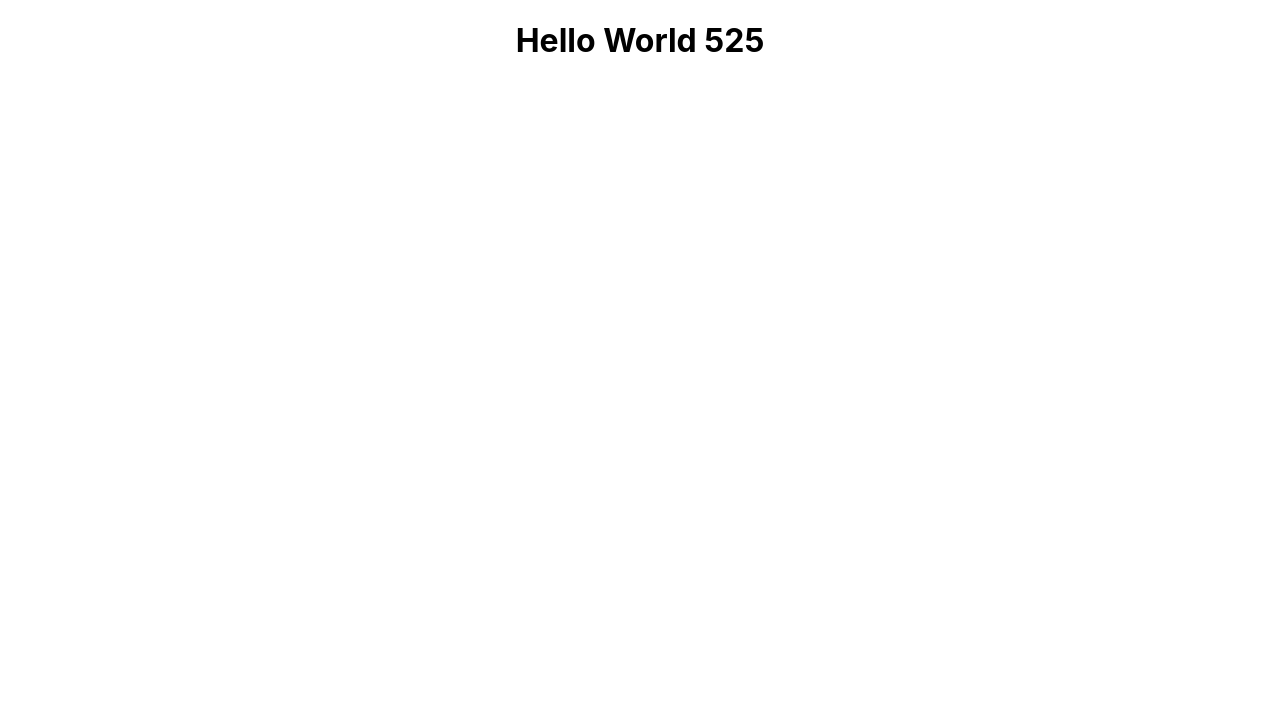
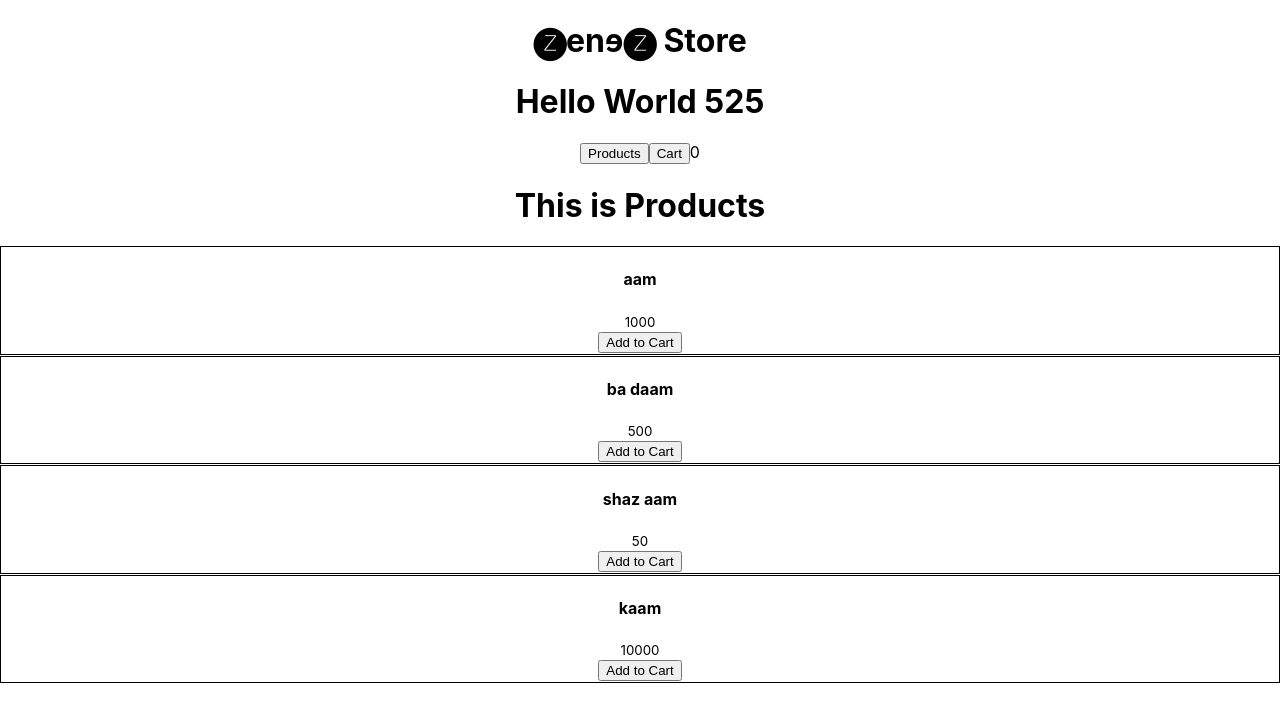
Before and after one commit to Arun-Tiwary/My-e-com, a React (Create React App) app: page / in a window 1280 px wide. Shown: the top 722 px of the page. Built offline with nearby package versions, Linux system fonts and the light colour scheme.

Commit message:
featue
Added a few components
cart context

```diff
--- a/public/index.html
+++ b/public/index.html
@@ -24,7 +24,7 @@
       work correctly both with client-side routing and a non-root public URL.
       Learn how to configure a non-root public URL by running `npm run build`.
     -->
-    <title>React App</title>
+    <title>🅉enɘ🅉</title>
   </head>
   <body>
     <noscript>You need to enable JavaScript to run this app.</noscript>
--- a/src/App.js
+++ b/src/App.js
@@ -1,10 +1,30 @@
 
+import { useState } from 'react';
 import './App.css';
+import { ProductListing } from './Components/product-listing';
+import { Cart } from './Components/cart';
+import { useCart } from './Context/cart-contxt';
+import {CartHeader} from "./Components/cart-header"
+
 
 function App() {
+
+  const {test,} = useCart();
+
+  const [route,setRoute] = useState("products")
   return (
     <div className="App">
+      <h1>🅩enɘ🅩 Store</h1>
       <h1>Hello World 525</h1>
+
+      {test}
+      <button onClick = {() =>setRoute("products")}> Products</button>
+      <button onClick = {() =>setRoute("cart")}> Cart</button>
+      <CartHeader />
+
+      {route === "cart" && <Cart />}
+      {route === "products" && <ProductListing />}
+
     </div>
   );
 }
--- /dev/null
+++ b/src/Components/cart-header.js
@@ -0,0 +1,12 @@
+import { useCart } from "../Context/cart-contxt";
+
+export const CartHeader = () =>{
+    const {itemsInCart : item} = useCart();
+    return(
+        <>
+        {
+            item.reduce((acc,item) => acc + item.quantity,0 )
+        }
+        </>
+    )
+}
--- /dev/null
+++ b/src/Components/cart.js
@@ -0,0 +1,34 @@
+import { useCart } from "../Context/cart-contxt"
+import { ProductCard } from "./product";
+
+export const Cart = () =>{
+
+    const {itemsInCart, addToCart, removeFromCart, emptyCart} = useCart();
+
+    const cartTotal = itemsInCart.reduce((acc, item)=> acc+(item.price * item.quantity),0);
+
+
+
+    return(
+        <>
+        <h1>This is Fooking Cart</h1>
+        {
+            itemsInCart.map((item)=>
+            <div key = {item.id}>
+                <ProductCard data = {item} />
+                <button onClick = {()=>addToCart(item)}>+</button>
+                <button onClick={()=>removeFromCart(item)}>-</button>
+                </div>
+            )
+        }
+
+        {
+            itemsInCart.length>0 && (<><h3>Cart Total : {cartTotal}</h3>
+            <button onClick={()=>emptyCart()}>Clear Cart</button>
+            </>
+            )
+
+        }
+        </>
+    )
+}
--- /dev/null
+++ b/src/Components/index.js
@@ -0,0 +1,4 @@
+export { CartHeader } from "./cart-header";
+export { Cart } from "./cart";
+export { ProductListing } from "./product-listing";
+export {ProductCard} from './product';
--- /dev/null
+++ b/src/Components/product-listing.js
@@ -0,0 +1,33 @@
+
+import { useEffect, useState } from "react";
+import { useCart } from "../Context/cart-contxt"
+import {products, ProductCard} from "./product"
+export const ProductListing = () => {
+
+    const {addToCart, toastMessage} = useCart();
+    const [showtoast, setShowToast] = useState(false);
+
+
+
+    useEffect(()=>{
+     setTimeout(()=>setShowToast(false),2000)
+    },[toastMessage])
+
+
+    return(
+        <>
+         {
+
+         }
+        <h1>This is Products</h1>
+       { products.map((item)=>
+       <div style ={{border:"1px solid black", padding:"1px" , marginBottom:"1px"}}key ={item.id}>
+       <ProductCard data ={item}/>
+       <button onClick = {()=>{setShowToast(true); addToCart(item)}}>Add to Cart</button>
+
+       </div>)
+       }
+     <p className="toast-message"> {showtoast && toastMessage}</p>
+        </>
+    )
+}
--- /dev/null
+++ b/src/Components/product.js
@@ -0,0 +1,36 @@
+export const products = [
+    {
+      id: 1,
+      name: "aam",
+      price: 1000,
+    },
+    {
+      id: 2,
+      name: "ba daam",
+      price: 500,
+    },
+    {
+      id: 3,
+      name: "shaz aam",
+      price: 50,
+    },
+    {
+      id: 4,
+      name: "kaam",
+      price: 10000,
+    },
+  ];
+
+
+
+  export const ProductCard = ({data:{id,name,price,quantity}}) =>{
+      return(
+          <>
+          <div className="card" style ={{}}>
+              <h4>{name}</h4>
+              <small>{price}</small>
+
+          </div>
+          </>
+      )
+  }
--- /dev/null
+++ b/src/Context/cart-contxt.js
@@ -0,0 +1,64 @@
+import {  createContext, useContext, useState } from "react";
+
+
+ export  const CartContext = createContext();
+
+ export const useCart = () => useContext(CartContext);
+
+
+export const CartProvider = ({children}) => {
+    const [itemsInCart, setItemsInCart] = useState([])
+
+    const [toastMessage, setToastMessage] = useState("")
+
+
+    const addToCart = (item) =>{
+        setItemsInCart((cartItems)=>{
+            if(cartItems.some((cartItem)=>cartItem.id === item.id))
+            {
+             setToastMessage(`${item.name} added to cart again`)
+              return cartItems.map((cartItem)=>cartItem.id === item.id ? {...cartItem,quantiy:cartItem.quantiy+1} : cartItem)
+            }
+        else{
+            setToastMessage(`${item.name} added to the cart`)
+            return cartItems.concat({...item,quantiy:1})
+            };
+
+        });
+
+    };
+
+
+    const removeFromCart = (item) =>{
+        for(let cartItem in itemsInCart){
+            if(cartItem.id === item.id){
+               if(cartItem.quantiy === 1){
+                   setItemsInCart((cartItems)=>{
+                      return cartItems.filter((cartValue)=>cartValue.id !== item.id)
+                   })
+
+               }
+               else{
+                   setItemsInCart(cartItems=>cartItems.map((cartItem)=>cartItem.id === item.id ? {...cartItem,   quantity:cartItem.quantity-1}: cartItem))
+
+               };
+            };
+        };
+    };
+
+
+        function emptyCart(){
+
+            return setItemsInCart([]);
+        }
+
+
+
+
+    return(
+        <CartContext.Provider value = {{addToCart, removeFromCart, emptyCart, itemsInCart,toastMessage}}>
+            {children}
+        </CartContext.Provider>
+    )
+
+}
--- a/src/index.js
+++ b/src/index.js
@@ -3,10 +3,13 @@ import ReactDOM from 'react-dom';
 import './index.css';
 import App from './App';
 import reportWebVitals from './reportWebVitals';
+import {CartProvider} from "./Context/cart-contxt"
 
 ReactDOM.render(
   <React.StrictMode>
+    <CartProvider>
     <App />
+    </CartProvider>
   </React.StrictMode>,
   document.getElementById('root')
 );
```
Also changed, not shown: 1 other file (tests, documents, lock files or other folders).
